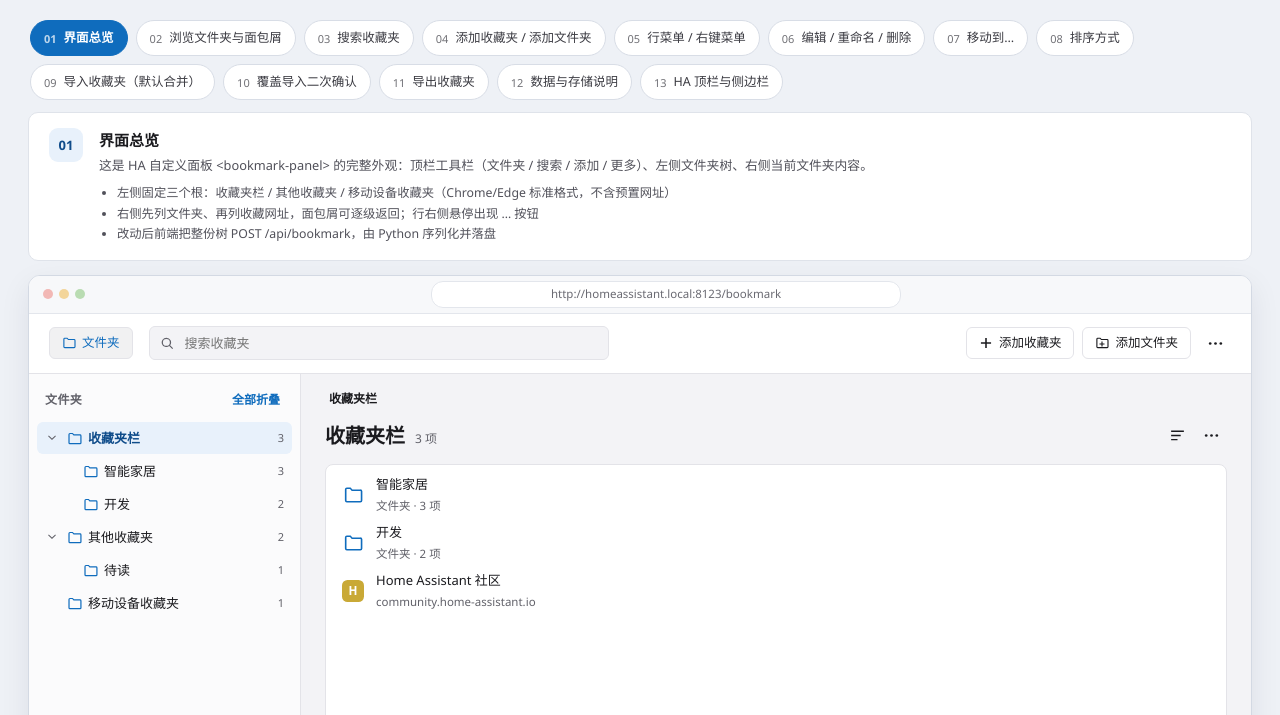
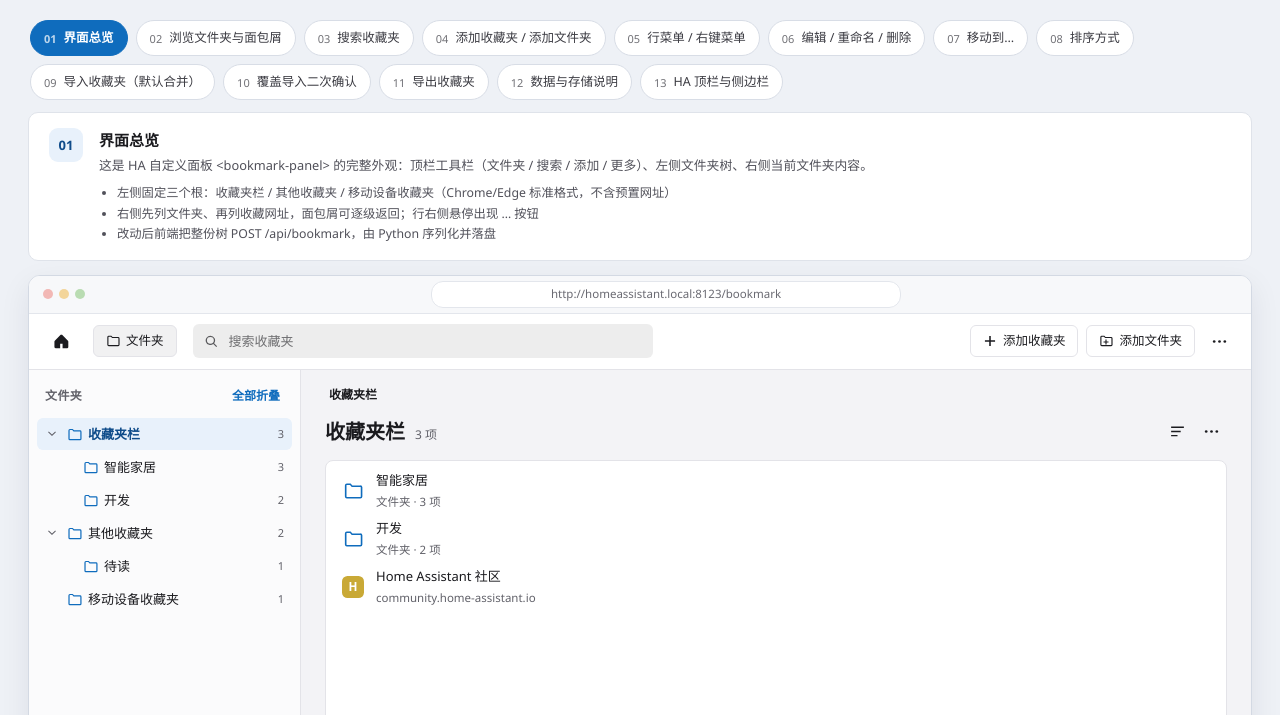
Before and after one commit to shaonianzhentan/bookmark, a plain HTML site: page preview.html in a window 1280 px wide. Shown: the part 85-800 px from the top of the page. Drawn offline with Linux system fonts and the light colour scheme.

Commit message:
样式优化

```diff
--- a/preview.html
+++ b/preview.html
@@ -263,10 +263,15 @@ svg { display: block; width: 16px; height: 16px; flex: none; }
   display: flex;
   align-items: center;
   gap: 16px;
-  min-height: 60px;
-  padding: 10px 20px;
-  background: var(--bm-surface);
-  border-bottom: 1px solid var(--bm-line);
+  /* 与 HA 顶栏 / 侧边栏头部同高（--header-height 由 HA 注入，含安全区外的高度），
+     box-sizing 让那 1px 分隔线计入高度，确保和 HA 的下划线精确对齐 */
+  height: var(--header-height, 56px);
+  box-sizing: border-box;
+  padding: 0 16px;
+  /* 与 HA 自带 app-header 同底色 / 前景色，读起来像 HA 的二级工具栏 */
+  background: var(--app-header-background-color, var(--bm-surface));
+  color: var(--app-header-text-color, var(--bm-text));
+  border-bottom: 1px solid var(--divider-color, var(--bm-line));
   flex: none;
 }
 /* 面板顶栏只是工具栏：标题与 HA 侧边栏入口由 HA 自带的 app bar 提供 */
@@ -325,6 +330,37 @@ svg { display: block; width: 16px; height: 16px; flex: none; }
 }
 .bm-icon-btn:hover { background: var(--bm-hover); }
 .bm-icon-btn svg { width: 17px; height: 17px; }
+
+/* 顶栏与 HA app-header 融合：控件用中性叠加色，任何 header 底色（浅/深/彩色）都能读 */
+.bm-topbar .bm-btn {
+  background: transparent;
+  border-color: var(--divider-color, var(--bm-line));
+  color: inherit;
+}
+.bm-topbar .bm-btn:hover { background: rgba(127, 127, 127, .16); }
+.bm-topbar .bm-btn-primary {
+  background: rgba(127, 127, 127, .16);
+  border-color: transparent;
+  color: inherit;
+  font-weight: 600;
+}
+.bm-topbar .bm-btn-primary:hover { background: rgba(127, 127, 127, .24); }
+.bm-topbar .bm-icon-btn { color: inherit; }
+.bm-topbar .bm-icon-btn:hover { background: rgba(127, 127, 127, .16); }
+.bm-topbar .bm-brand .bm-folder-toggle { color: inherit; }
+.bm-topbar .bm-search {
+  background: rgba(127, 127, 127, .14);
+  border-color: transparent;
+  color: inherit;
+}
+.bm-topbar .bm-search:focus-within {
+  border-color: var(--primary-color, var(--bm-accent));
+  box-shadow: 0 0 0 1px var(--primary-color, var(--bm-accent));
+}
+.bm-topbar .bm-search > svg { color: inherit; opacity: .7; }
+.bm-topbar .bm-search-input { color: inherit; }
+.bm-topbar .bm-search-input::placeholder { color: inherit; opacity: .6; }
+.bm-topbar .bm-search-clear { color: inherit; opacity: .7; }
 
 /* ------------------------------------------------------------ 主体布局 */
 .bm-body { display: flex; flex: 1; min-height: 0; }
@@ -600,6 +636,7 @@ const ICONS = {
   folder: svg('<path d="M1.5 3.6A1.6 1.6 0 0 1 3.1 2h3l1.4 1.5h6.4A1.6 1.6 0 0 1 15.5 5v7.4a1.6 1.6 0 0 1-1.6 1.6H3.1a1.6 1.6 0 0 1-1.6-1.6V3.6Zm1.3 0v8.8c0 .17.13.3.3.3h10.8a.3.3 0 0 0 .3-.3V5a.3.3 0 0 0-.3-.3H7L5.6 3.2H3.1a.3.3 0 0 0-.3.4Z"/>'),
   chevron: svg('<path d="M5.7 2.8 10.6 8l-4.9 5.2-.95-.9L8.7 8 4.75 3.7z"/>'),
   more: svg('<circle cx="3" cy="8" r="1.25"/><circle cx="8" cy="8" r="1.25"/><circle cx="13" cy="8" r="1.25"/>'),
+  ha: '<svg viewBox="0 0 24 24" width="20" height="20" fill="currentColor" aria-hidden="true"><path d="M12.018 2.018a1.7 1.7 0 0 0-1.206.498l-8.296 8.296a1.7 1.7 0 0 0-.498 1.206v7.696c0 .94.766 1.705 1.705 1.705h6.396v-6.397h3.397v6.397h6.396a1.7 1.7 0 0 0 1.705-1.705v-7.696a1.7 1.7 0 0 0-.498-1.206l-8.296-8.296a1.7 1.7 0 0 0-1.187-.5z"/></svg>',
   sort: svg('<path d="M2 3.4h12v1.3H2zm0 3.9h9v1.3H2zm0 3.9h6v1.3H2z"/>'),
   open: svg('<path d="M8.5 2H14v5.5h-1.3V4.35L8.1 9l-.92-.92 4.65-4.65H8.5zM12.5 9.5v3a1 1 0 0 1-1 1h-8a1 1 0 0 1-1-1v-8a1 1 0 0 1 1-1h3V2h-3a2 2 0 0 0-2 2v8a2 2 0 0 0 2 2h8a2 2 0 0 0 2-2v-3z"/>'),
   copy: svg('<path d="M5.5 1.5h7a1 1 0 0 1 1 1v9h-1.3V2.8H5.5zM3.5 4h7a1 1 0 0 1 1 1v9.5H3.5zM4.8 5.3v8h5.4v-8z"/>'),
@@ -630,6 +667,7 @@
 const TEMPLATE = `
 <div class="bm-app">
   <header class="bm-topbar">
+    <button class="bm-icon-btn bm-ha-menu" data-act="ha-menu" title="显示/隐藏 Home Assistant 侧边栏">${ICONS.ha}</button>
     <div class="bm-brand">
       <button class="bm-btn bm-folder-toggle" data-act="toggle-sidebar" title="显示/隐藏文件夹列表">${ICONS.folder}<span class="bm-btn-label">文件夹</span></button>
     </div>
```
Also changed, not shown: custom_components/bookmark/www/bookmark-panel.js (+12 -0 lines), custom_components/bookmark/www/bookmark-styles.js (+40 -4 lines), 1 other file.
